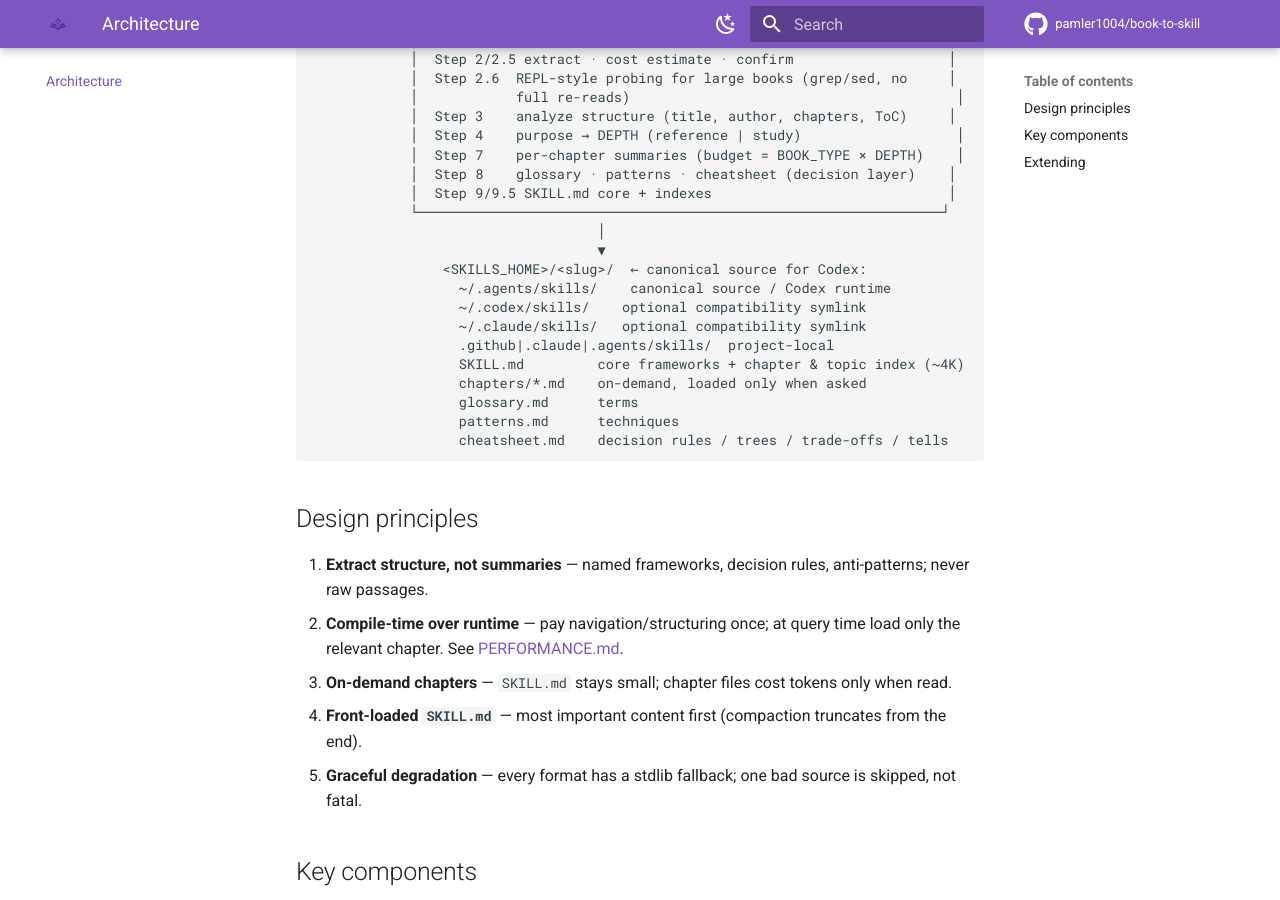
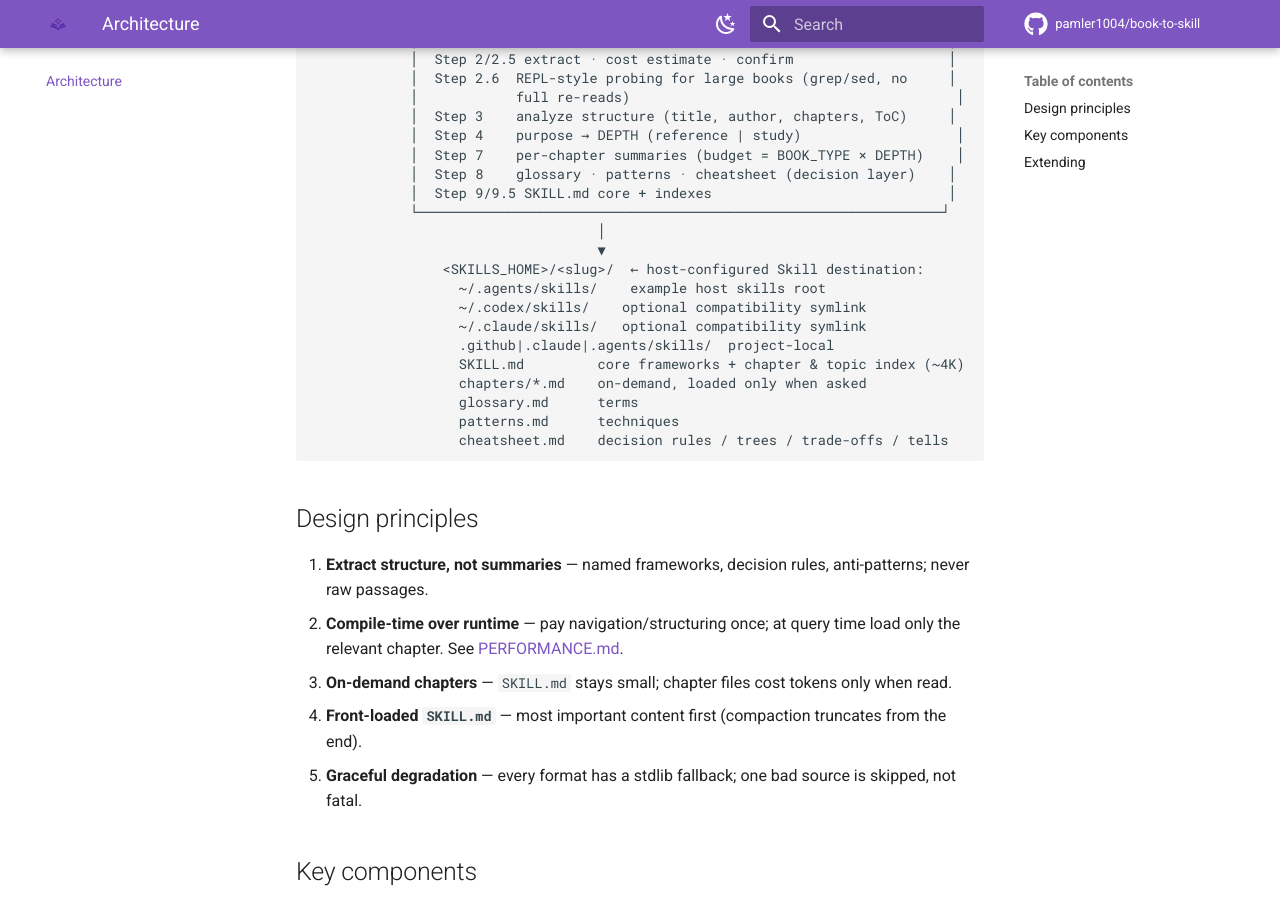
Before and after one commit to pamler1004/leon-book-to-skill, an MkDocs documentation site: the page built from docs/ARCHITECTURE.md, in a window 1280 px wide and 900 px high, scrolled down 566 px. Built offline with MkDocs 1.6.1 and Material for MkDocs 9.7.7, drawn with Linux system fonts in a browser that asks for light colours; comment, search, counter and statistics services are not loaded.

Commit message:
docs: clarify host skill source paths

```diff
--- a/docs/ARCHITECTURE.md
+++ b/docs/ARCHITECTURE.md
@@ -31,8 +31,8 @@ document into clean text + metadata; the agent turns that into a structured skil
             └────────────────────────────────────────────────────────────────┘
                                    │
                                    ▼
-                <SKILLS_HOME>/<slug>/  ← canonical source for Codex:
-                  ~/.agents/skills/    canonical source / Codex runtime
+                <SKILLS_HOME>/<slug>/  ← host-configured Skill destination:
+                  ~/.agents/skills/    example host skills root
                   ~/.codex/skills/    optional compatibility symlink
                   ~/.claude/skills/   optional compatibility symlink
                   .github|.claude|.agents/skills/  project-local
```
Also changed, not shown: CHANGELOG.md (+3 -2 lines), README.md (+3 -3 lines), SKILL.md (+1 -1 lines).
